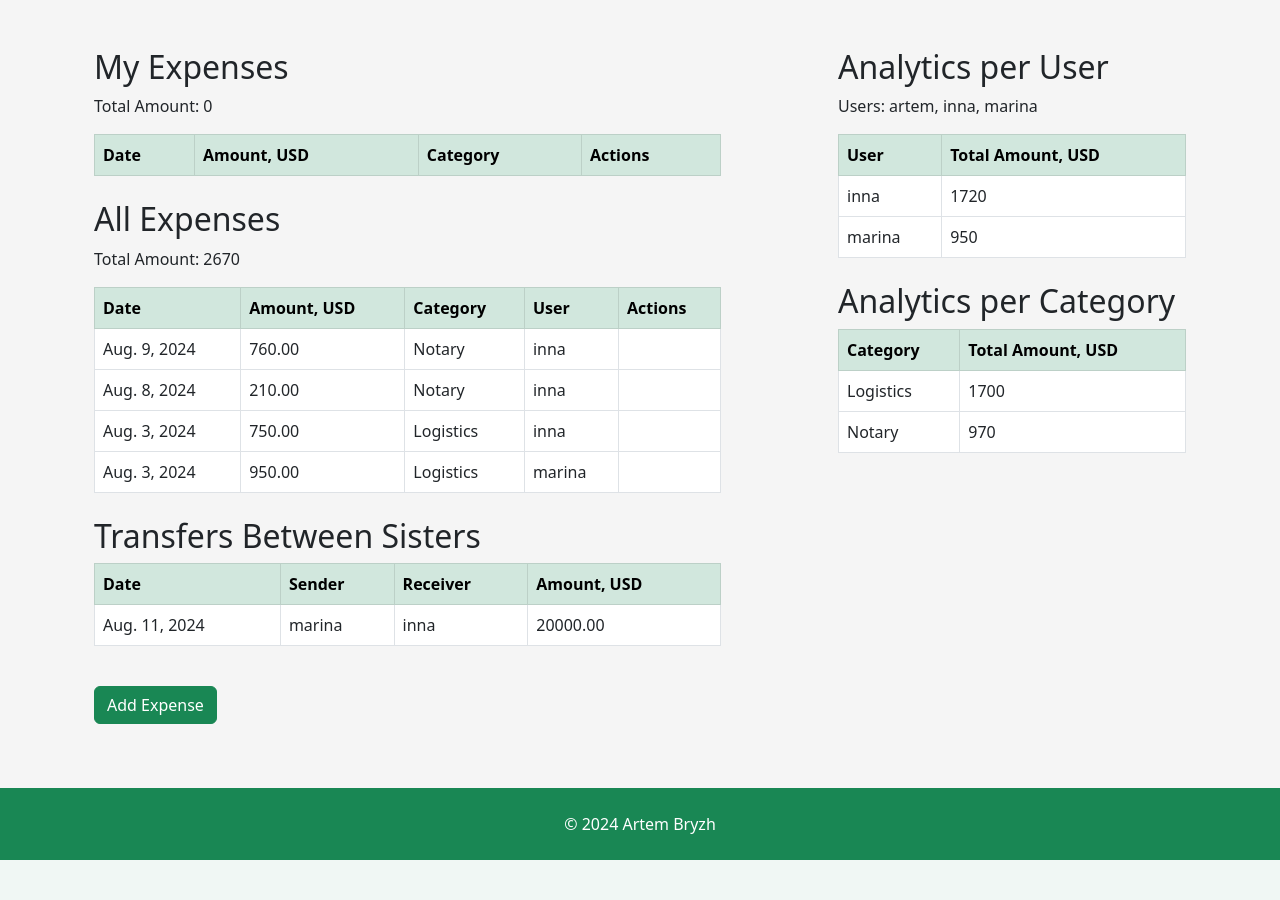
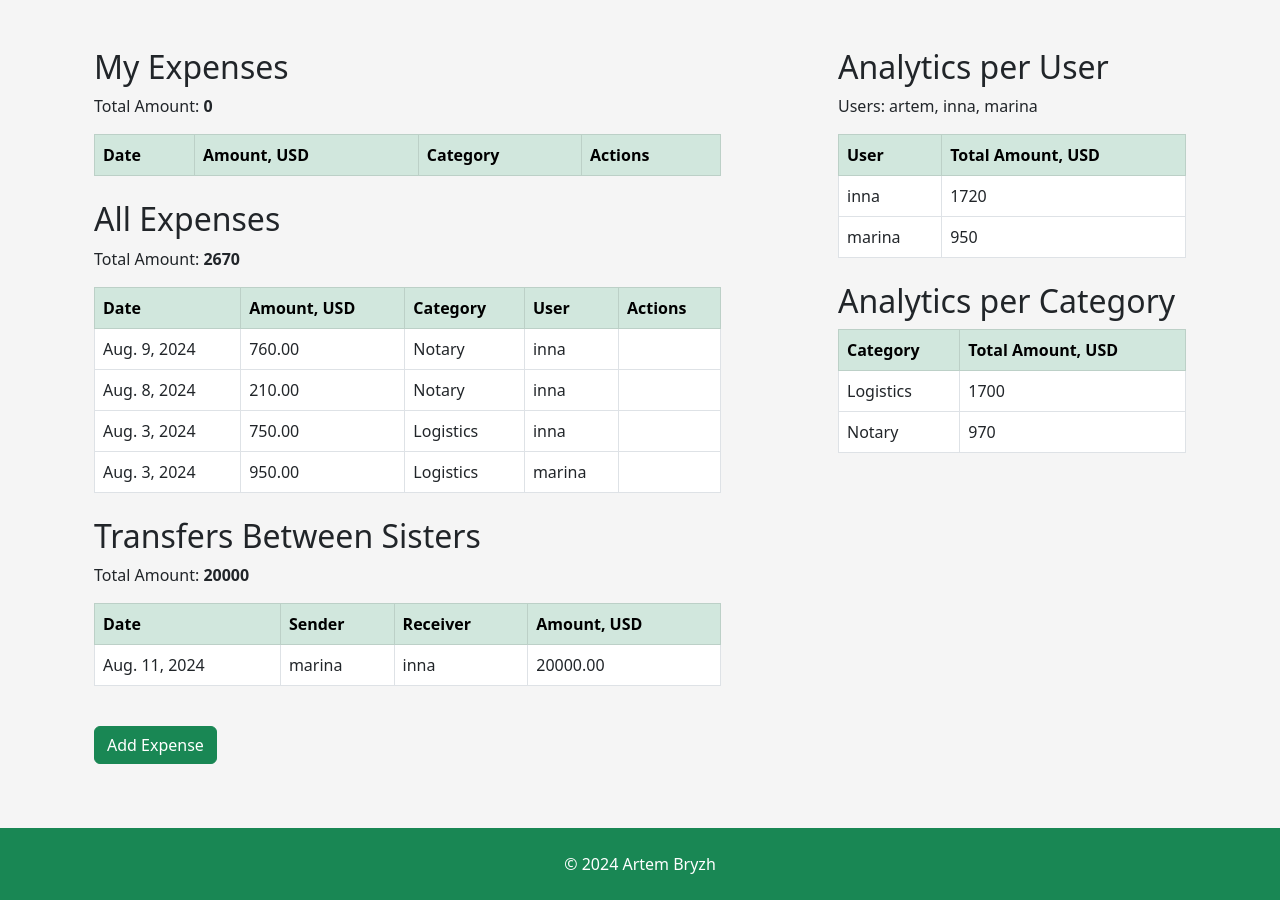
Before and after one commit to pagaslav/feodosia-flat, a Django app: page /list/ in a window 1280 px wide. Shown: the part 56-956 px from the top of the page. Before the commit the page ends 916 px from the top, so only its background shows below. Run offline with Django 5.2, Linux system fonts and the light colour scheme; a user stored in the database is signed in; data comes from the database, SQL or seed files in the repository; lists and menus that the app fills with data are empty; parts of the project's set-up code (start-up, migrations or seed data) failed here and were passed over.

Commit message:
Add Total amount of transfers between sisters

```diff
--- a/expenses/views.py
+++ b/expenses/views.py
@@ -44,6 +44,8 @@ def expense_list(request):
     # Transfers between sisters
     transfers = Transfer.objects.all()
 
+    total_transfers_amount = transfers.aggregate(Sum('amount'))['amount__sum']
+
     context = {
         'user_expenses': user_expenses,
         'total_user_amount': total_user_amount,
@@ -53,6 +55,7 @@ def expense_list(request):
         'expenses_per_category': expenses_per_category,
         'users': users,
         'transfers': transfers,
+        'total_transfers_amount': total_transfers_amount,
     }
 
     return render(request, 'expenses/expense_list.html', context)
--- a/templates/expenses/expense_list.html
+++ b/templates/expenses/expense_list.html
@@ -7,7 +7,7 @@
     <!-- Main Tables on the Left -->
     <div class="col-md-7">
         <h2 class="mt-4">My Expenses</h2>
-        <p>Total Amount: {{ total_user_amount }}</p>
+        <p>Total Amount: <strong>{{ total_user_amount }}</strong></p>
         <table class="table table-bordered table-hover">
             <thead class="table-success">
                 <tr>
@@ -33,7 +33,7 @@
         </table>
 
         <h2 class="mt-4">All Expenses</h2>
-        <p>Total Amount: {{ total_all_amount }}</p>
+        <p>Total Amount: <strong>{{ total_all_amount }}</strong></p>
         <table class="table table-bordered table-hover">
             <thead class="table-success">
                 <tr>
@@ -63,6 +63,7 @@
         </table>
 
         <h2 class="mt-4">Transfers Between Sisters</h2>
+        <p>Total Amount: <strong>{{ total_transfers_amount }}</strong></p>
         <table class="table table-bordered table-hover">
             <thead class="table-success">
                 <tr>
```
